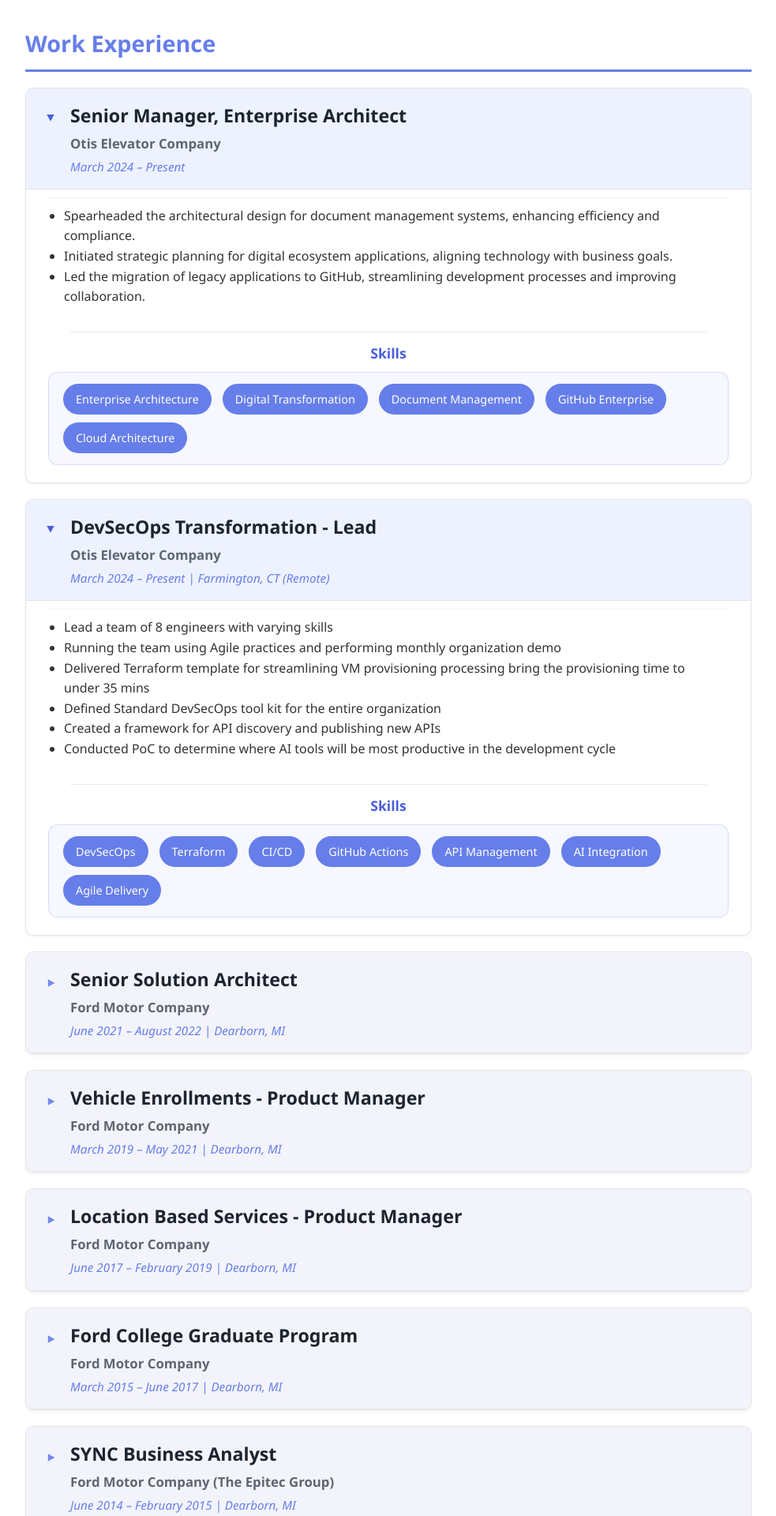
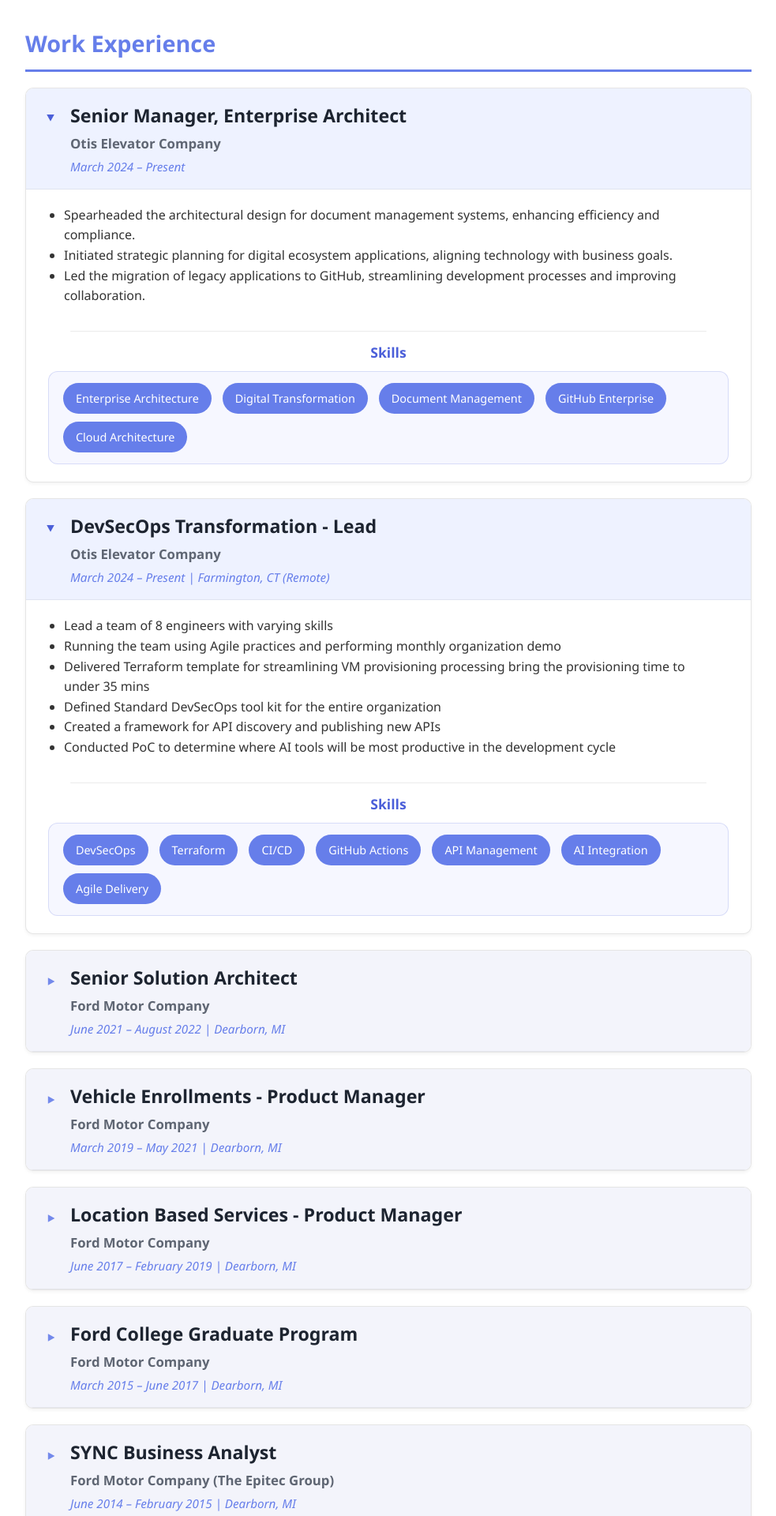
Before and after one commit to r91dua/my-portfolio, a Jekyll site: the page built from index.html, in a window 1280 px wide. Shown: the part 465-2385 px from the top of the page at 79% size, without its empty margins (148-1131 px from the left). Built offline with Jekyll 4.4.1, drawn with Linux system fonts in a browser that asks for light colours.

Commit message:
Update styles.css

```diff
--- a/assets/css/styles.css
+++ b/assets/css/styles.css
@@ -148,7 +148,6 @@ details.experience-item > :not(summary),
 details.education-item  > :not(summary) {
   padding: 10px var(--card-pad-right) 15px var(--card-pad-left);
   background: #fff;
-  border-top: 1px solid rgba(0,0,0,0.05);
 }
 
 /* Bullet lists — aligned */
```
